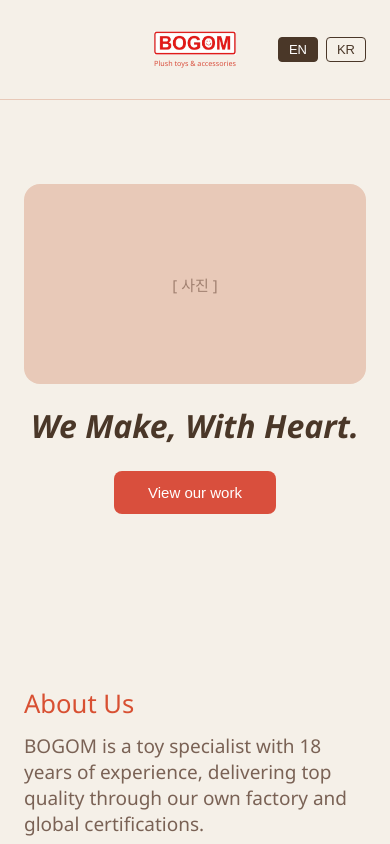
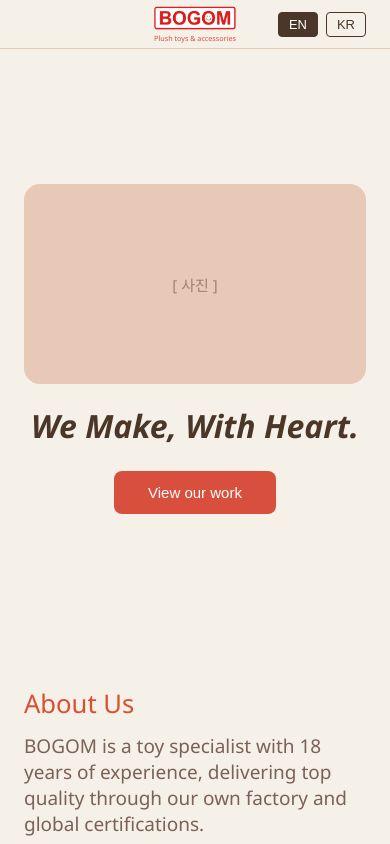
Before and after one commit to kaiinseoul/bogom, a plain HTML site: page index.html in a window 390 px wide. Shown: the top 844 px of the page. Drawn offline with Linux system fonts and the light colour scheme.

Commit message:
모바일 헤더 높이 48px로 축소

```diff
--- a/index.html
+++ b/index.html
@@ -240,6 +240,7 @@
 
   /* 모바일: 헤더 로고 이미지 크기 축소 */
   @media (max-width: 768px) {
+    header { height: 48px !important; }
     .header-logo img { height: 24px !important; }
   }
 </style>
```
